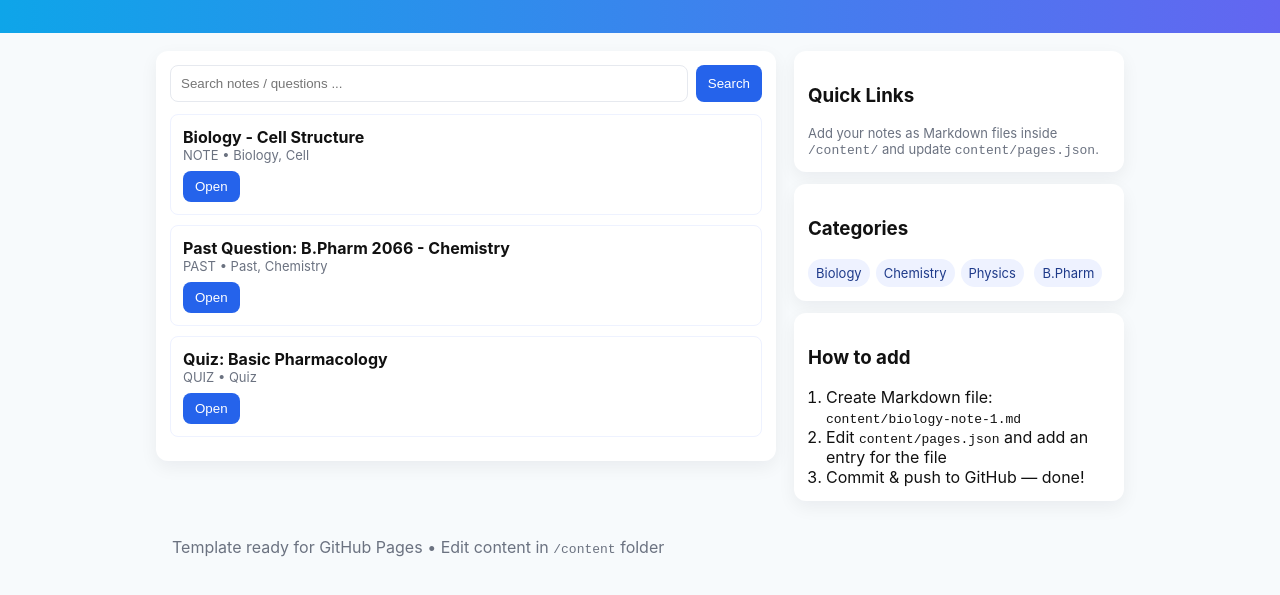
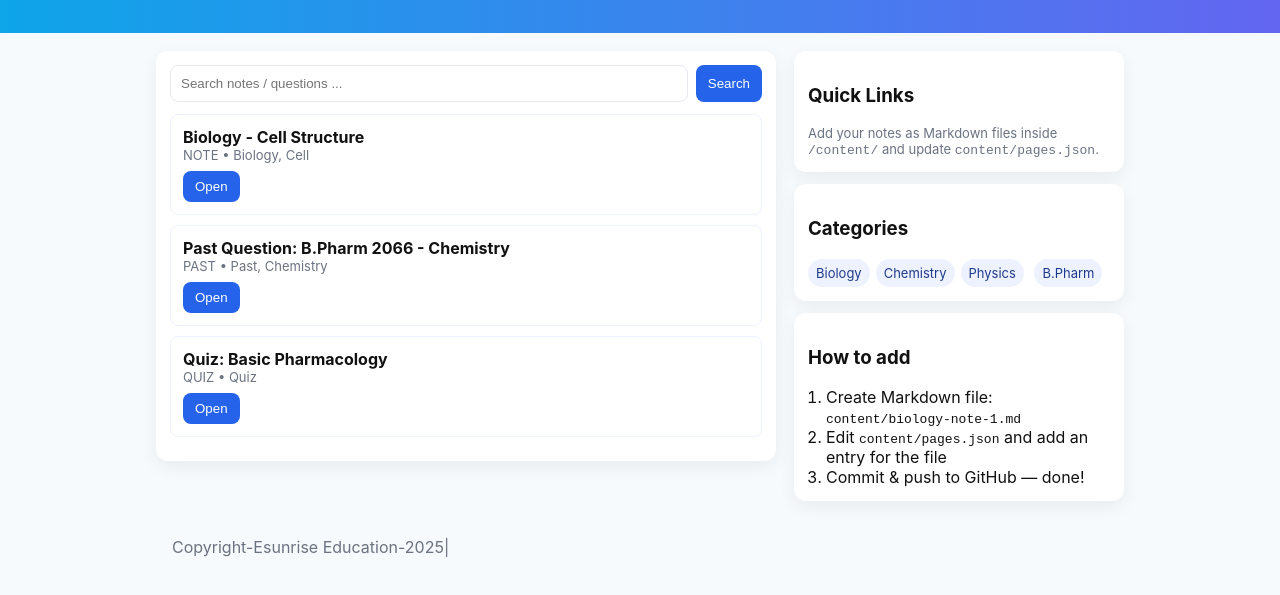
Before and after one commit to ErSanjeevYadav/esunriseeducation.edu, a plain HTML site: page index.html in a window 1280 px wide. Shown: the part 133-728 px from the top of the page. Drawn offline with nearby package versions, Linux system fonts and the light colour scheme; no server answers.

Commit message:
Update index.html

```diff
--- a/index.html
+++ b/index.html
@@ -105,7 +105,7 @@
 
   <footer>
     <div class="container">
-      <div>Template ready for GitHub Pages • Edit content in <code>/content</code> folder</div>
+      <div>Copyright-Esunrise Education-2025|</div>
     </div>
   </footer>
 
```
